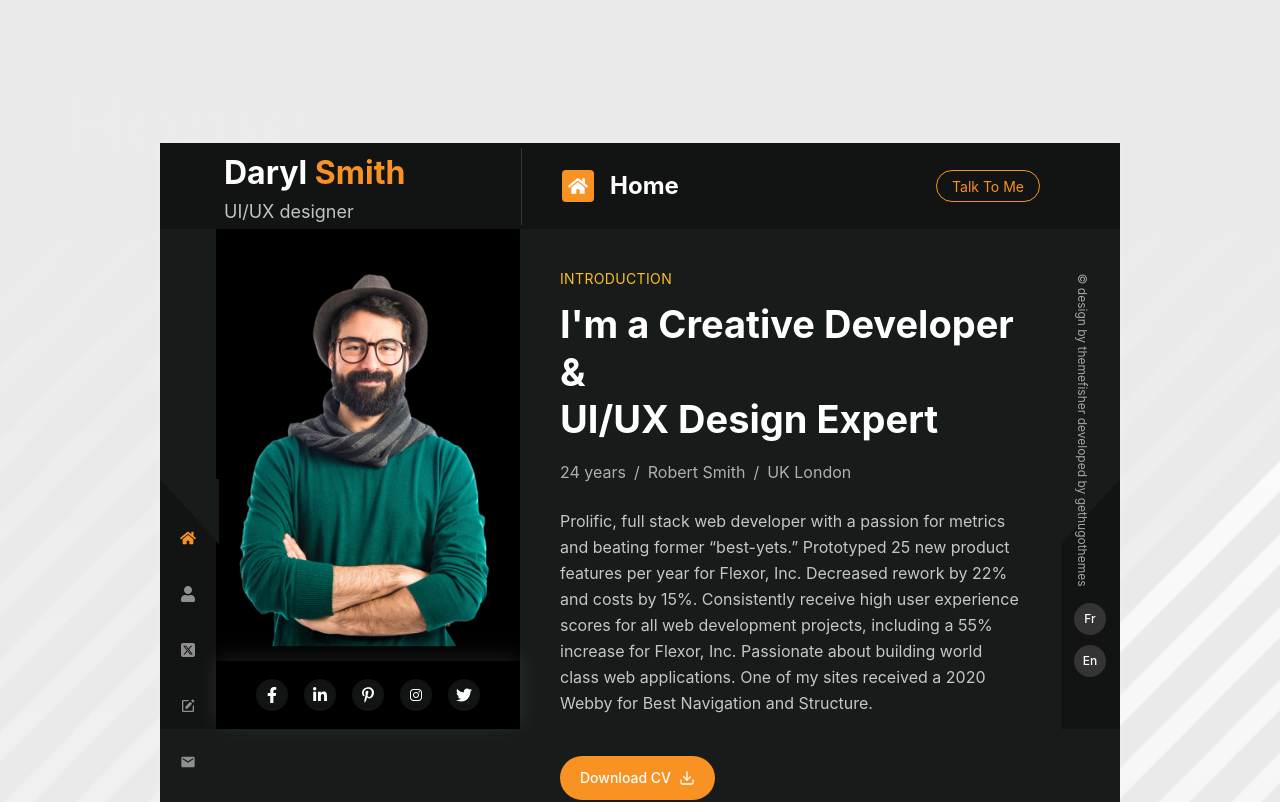
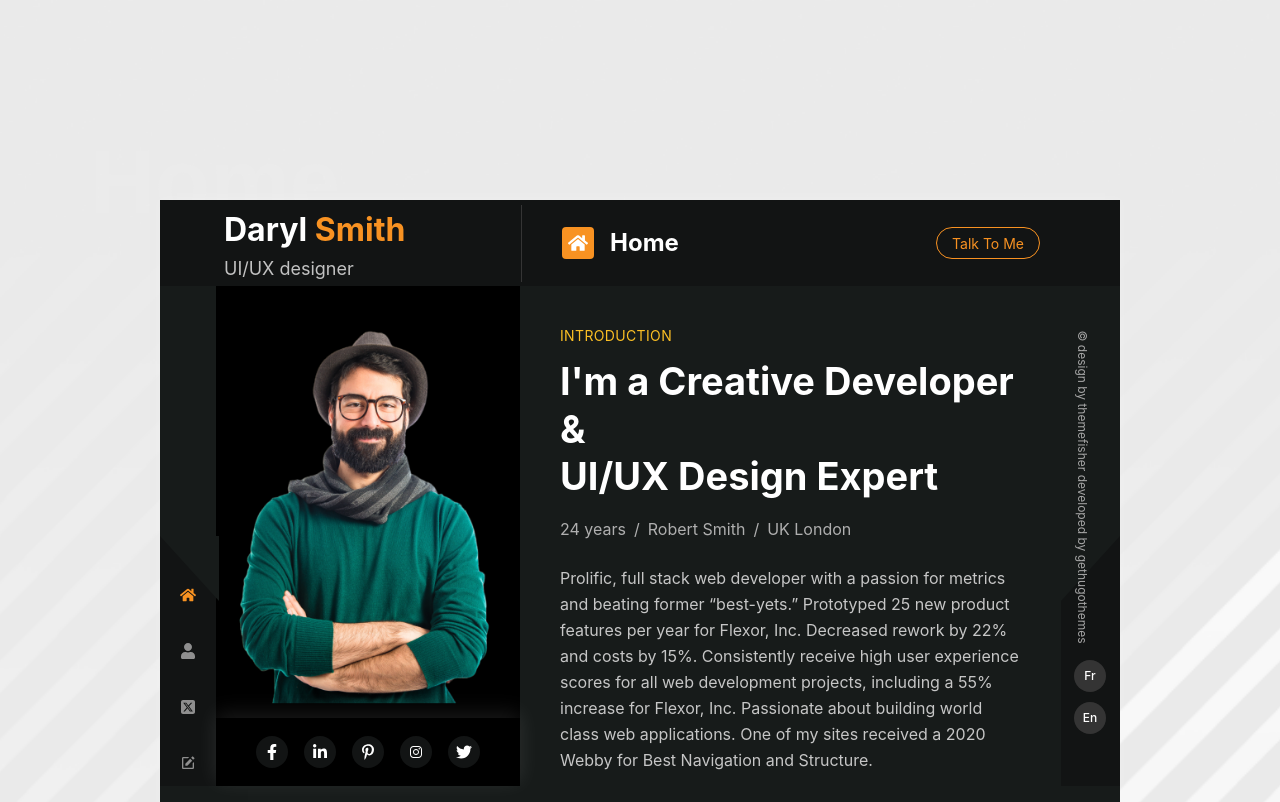
Before and after one commit to mdawlad29/themefisher, a Next.js app: page / in a window 1280 px wide. Shown: the top 802 px of the page. Built offline with nearby package versions, Linux system fonts and the light colour scheme.

Commit message:
Update main background

```diff
--- a/src/app/page.tsx
+++ b/src/app/page.tsx
@@ -11,8 +11,20 @@ import { Col, Row } from "antd";
 
 export default function Home() {
   return (
-    <div className="flex flex-col min-h-screen text-white relative">
-      <div className="bg-[#171B1A] md:absolute md:w-[75%] w-[90%] md:top-1/2 md:left-1/2 transform md:-translate-x-1/2 md:-translate-y-1/2 shadow-[0_0px_1px_0_rgba(255,255,255,0.7)] shadow-[0px_0px_10px_0px_#ffffff38] z-[99999] mx-auto">
+    <div className="relative min-h-screen text-white lg:py-[200px]">
+      {/* Background Image Layers */}
+      <div className="absolute inset-0 -z-10">
+        {[...Array(6)].map((_, index) => (
+          <section
+            key={index}
+            className="bg-[url('/assets/images/background-img.png')] bg-no-repeat bg-center bg-cover lg:min-h-[1620px] min-h-[1570px] lg:block hidden"
+          />
+        ))}
+      </div>
+
+      {/* Main Content Wrapper */}
+      <div className="flex items-center justify-center min-h-screen relative z-10">
+        <div className="bg-[#171B1A] md:w-[75%] w-[90%] shadow-[0_0px_1px_0_rgba(255,255,255,0.7)] shadow-[0px_0px_10px_0px_#ffffff38] mx-auto">
           <HeroSection />
 
           <Row>
@@ -22,7 +34,7 @@ export default function Home() {
               xs={24}
               md={24}
               lg={15}
-            className="md:space-y-[120px] space-y-[60px] md:pr-20 px-4"
+              className="md:space-y-[120px] space-y-[60px] lg:pr-20 md:pr-8 px-4"
             >
               <Resume />
               <Skills />
@@ -33,17 +45,11 @@ export default function Home() {
             </Col>
           </Row>
 
-        <h1 className="absolute lg:-top-[85px] -top-[45px] lg:-left-[100px] -left-[60px] !text-white lg:!text-[90px] !text-[50px] font-bold opacity-5 lg:block block -z-[1]">
+          <h1 className="absolute lg:-top-[85px] -top-[45px] lg:left-[90px] -left-[60px] text-white text-[50px] lg:text-[90px] font-bold opacity-5 -z-[1] lg:block hidden">
             Home
           </h1>
         </div>
-
-      {[...Array(6)]?.map((_: any, index: number) => (
-        <section
-          key={index}
-          className="md:block hidden bg-[url('/assets/images/background-img.png')] bg-no-repeat bg-center bg-cover lg:min-h-[1500px] min-h-[1570px]"
-        ></section>
-      ))}
+      </div>
     </div>
   );
 }
```
Lines whose indentation alone changed are shown as unchanged.
